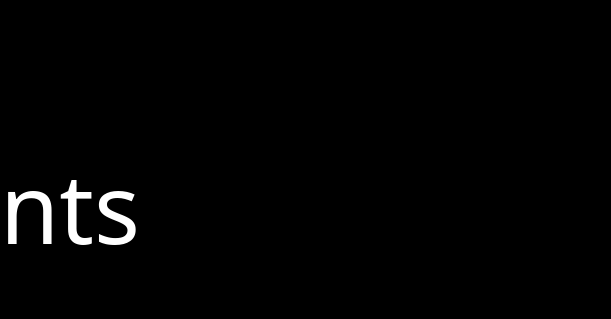
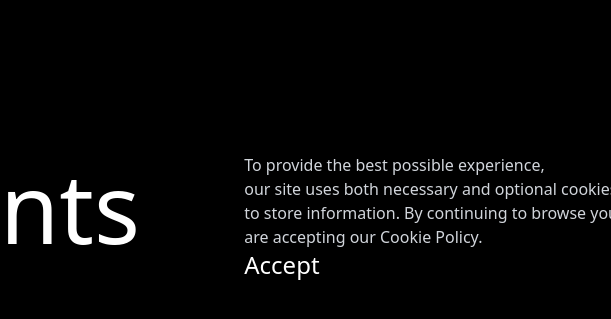
Before and after one commit to HusseinAlMafrachi/eshope, a website built with Vite: page index.html in a window 1280 px wide. Shown: the part 509-828 px from the top of the page, 669-1280 px from the left. Built offline with nearby package versions, Linux system fonts and the light colour scheme; files whose address does not match are found by name.

Commit message:
Simple cookie added

```diff
--- a/app.js
+++ b/app.js
@@ -1,4 +1,14 @@
-import NavBar from './components/navbar';
+//import NavBar from './components/navbar';
 //cookies pop up massege
+//This is a simple cookie message and will update to accepting the cookies policy
+function myFunction() {
+  var x = document.getElementById("myDIV");
+  if (x.style.display === "none") {
+    x.style.display = "block";
+  } else {
+    x.style.display = "none";
+  }
+}
+
 //slide show
-//vido if needed
+//video if needed
--- a/index.html
+++ b/index.html
@@ -25,7 +25,6 @@
 
     </nav>
 
-
 <div class="max-w-md px-12 py-6 mx-auto sm:max-w-xl md:max-w-md xl:max-w-max">
     <div class="flex flex-wrap justify-center">
         <div class=" left-373">
@@ -41,6 +40,19 @@
             +</div>
         <div class="relative -my-2 text-4xl leading-none tracking-normal text-left text-white -inset-y-56 -left-0 lg:-inset-y-36 lg:-left-24 lg:left-55 lg:top-458 opacity-1 lg:-mt-28 md:text-6xl lg:text-8xl">
             Movements</div>
+
+            <div id="myDIV" class="relative float-right mx-auto text-left bg-black border-2 border-black left-96 bottom-60">
+                <div class="cookie-container">
+                    <p class="sticky text-gray-300 text-1xl">To provide the best possible experience,<br>
+                        our site uses both necessary and optional cookies<br>
+                        to store information. By continuing to browse you<br>
+                        are accepting our Cookie Policy.
+                    </p>
+                </div>
+                    <button onclick="myFunction()" class="cookie-btn">
+                      <p class="sticky text-2xl text-left text-white">Accept</p>
+                    </button>
+                </div>
 
 
 </div>
@@ -78,9 +90,9 @@
   </div>
   <div class="flex justify-center mx-auto">
 
-        <a class="relative text-white">
+        <a class="relative mx-auto text-white">
             <img class="relative w-screen h-screen" src="/images/video-img/video-img@2x.png" alt="">
-            <img class="absolute text-right text-white pl-96 ml-96 lg:pt-44 lg:inset-y-96 lg:right-96 lg:left-14 lg:top-64 font-normal-light-sans" src="/images/icon-play.svg" alt="">
+            <img class="absolute mx-auto text-right text-white pl-96 ml-96 lg:pt-44 lg:inset-y-96 lg:right-96 lg:left-14 lg:top-64 font-normal-light-sans" src="/images/icon-play.svg" alt="">
             <p class="absolute mx-auto text-center text-white lg:pt-42 lg:pl-72 lg:left-56 lg:inset-y-96 md:text-6xl lg:text-9xl font-normal-light-sans">Our</p>
             <p class="absolute mx-auto text-center text-white lg:pt-96 lg:pl-72 lg:left-56 lg:top-32 lg:inset-y-96 md:text-6xl lg:text-9xl font-normal-light-sans">Shapes</p>
             <p class="absolute mx-auto text-center text-white lg:pt-44 lg:inset-y-96 lg:right-96 lg:left-14 lg:top-64 font-normal-light-sans">Play</p>
```
